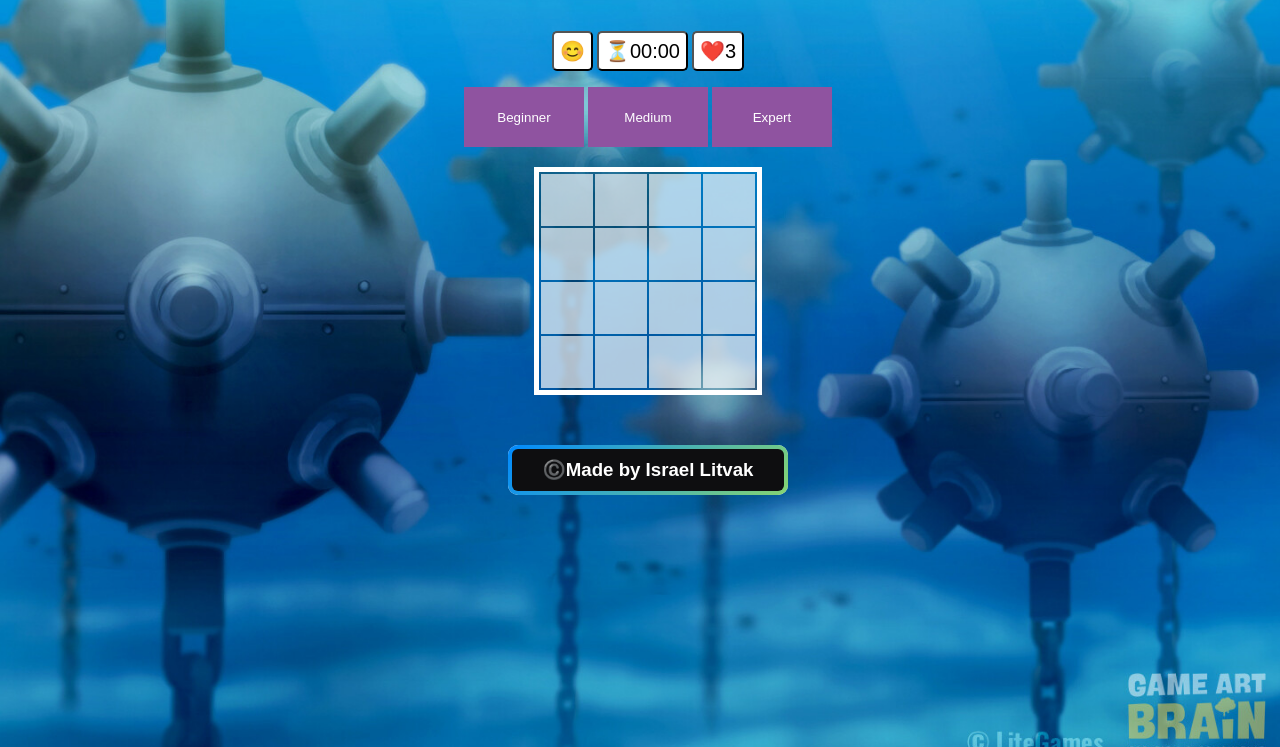
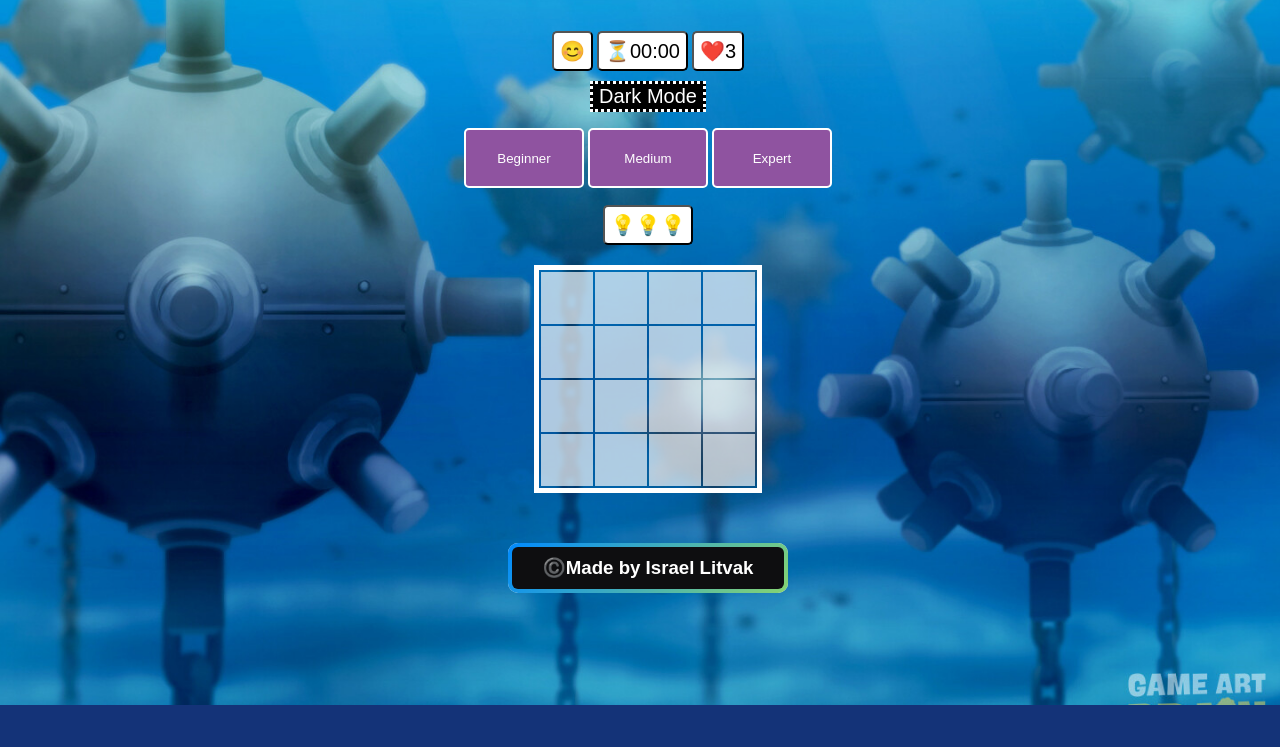
Before and after one commit to lisrael1989/Minesweeper-Game, a plain HTML site: page index.html in a window 1280 px wide. Shown: the part 95-842 px from the top of the page. After the commit the page ends 800 px from the top, so only its background shows below. Drawn offline with Linux system fonts and the light colour scheme.

Commit message:
Add Dark-Mode

```diff
--- a/css/style.css
+++ b/css/style.css
@@ -5,7 +5,7 @@ body {
   background-repeat: no-repeat;
   background-size: cover;
   width: 100%;
-  height: 100vh;
+  height: 100%;
   background-image: url("../img/minesweeperworld.jpg");
 }
 
@@ -16,7 +16,8 @@ h1 {
 
 .timer,
 .lives,
-.restart-on-game {
+.restart-on-game,
+.hint-button {
   text-align: center;
   font-size: 20px;
   background-color: white;
@@ -36,6 +37,8 @@ h1 {
   height: 60px;
   border: none;
   cursor: pointer;
+  border: solid 2px white;
+  border-radius: 5px;
 }
 
 table {
@@ -43,7 +46,7 @@ table {
   font-size: x-large;
   text-align: center;
   margin: auto;
-  cursor: pointer;
+  cursor: cell;
   margin-bottom: 50px;
   margin-top: 20px;
   border: solid 5px;
@@ -118,3 +121,40 @@ table {
   border-radius: 10px;
   cursor: crosshair;
 }
+
+.hint-button {
+  text-align: center;
+  font-size: 20px;
+  background-color: white;
+  display: inline-block;
+  border-radius: 5px;
+  color: black;
+  padding: 6px 6px;
+  height: auto;
+  margin-top: 1px;
+  cursor: pointer;
+}
+
+.dark-mode body {
+  background-color: #222;
+  color: #fff;
+}
+
+.btn-toggle {
+  background-color: black;
+  color: white;
+  margin-top: 10px;
+  font-size: 20px;
+  border: dotted white;
+  cursor: pointer;
+}
+
+.dark-mode .timer,
+.dark-mode .levels button,
+.dark-mode .lives,
+.dark-mode .hint-button,
+.dark-mode .restart-on-game,
+.dark-mode .cell {
+  background-color: rgba(0, 0, 0, 0.692);
+  color: white;
+}
--- a/index.html
+++ b/index.html
@@ -17,13 +17,15 @@
 
       <button class="lives">❤️<span class="live">3</span></button>
     </div>
+    <button class="btn-toggle" onclick="darkMode()">Dark Mode</button>
 
     <p class="levels">
       <button onclick="onChangeLevel(4,2)">Beginner</button>
       <button onclick="onChangeLevel(8,14)">Medium</button>
       <button onclick="onChangeLevel(12,32)">Expert</button>
     </p>
-    <!-- <button class="hint-button" onclick="useHint()">💡💡💡</button> -->
+
+    <button class="hint-button" onclick="useHint()">💡💡💡</button>
 
     <table>
       <tbody class="board"></tbody>
--- a/js/minesweeper.js
+++ b/js/minesweeper.js
@@ -14,6 +14,7 @@ var gLevel = {
 var gTimerInterval;
 var gLives;
 var gHintsAvalable = 3;
+var gIsDark;
 
 function onInit() {
   clearInterval(gTimerInterval);
@@ -35,7 +36,6 @@ function onInit() {
   document.querySelector(".live").innerText = gLives;
   const elRestartButton = document.querySelector(".restart-on-game");
   elRestartButton.innerText = "😊";
-  // console.table(gBoard);
 }
 
 function buildBoard() {
@@ -262,3 +262,16 @@ function getMinutes(timeDiff) {
   const minutes = new Date(timeDiff).getMinutes();
   return (minutes + "").padStart(2, "0");
 }
+
+function darkMode() {
+  var elBtn = document.querySelector(".btn-toggle");
+  var body = document.body;
+
+  body.classList.toggle("dark-mode");
+
+  if (body.classList.contains("dark-mode")) {
+    elBtn.innerText = "White Mode";
+  } else {
+    elBtn.innerText = "Dark Mode";
+  }
+}
```
